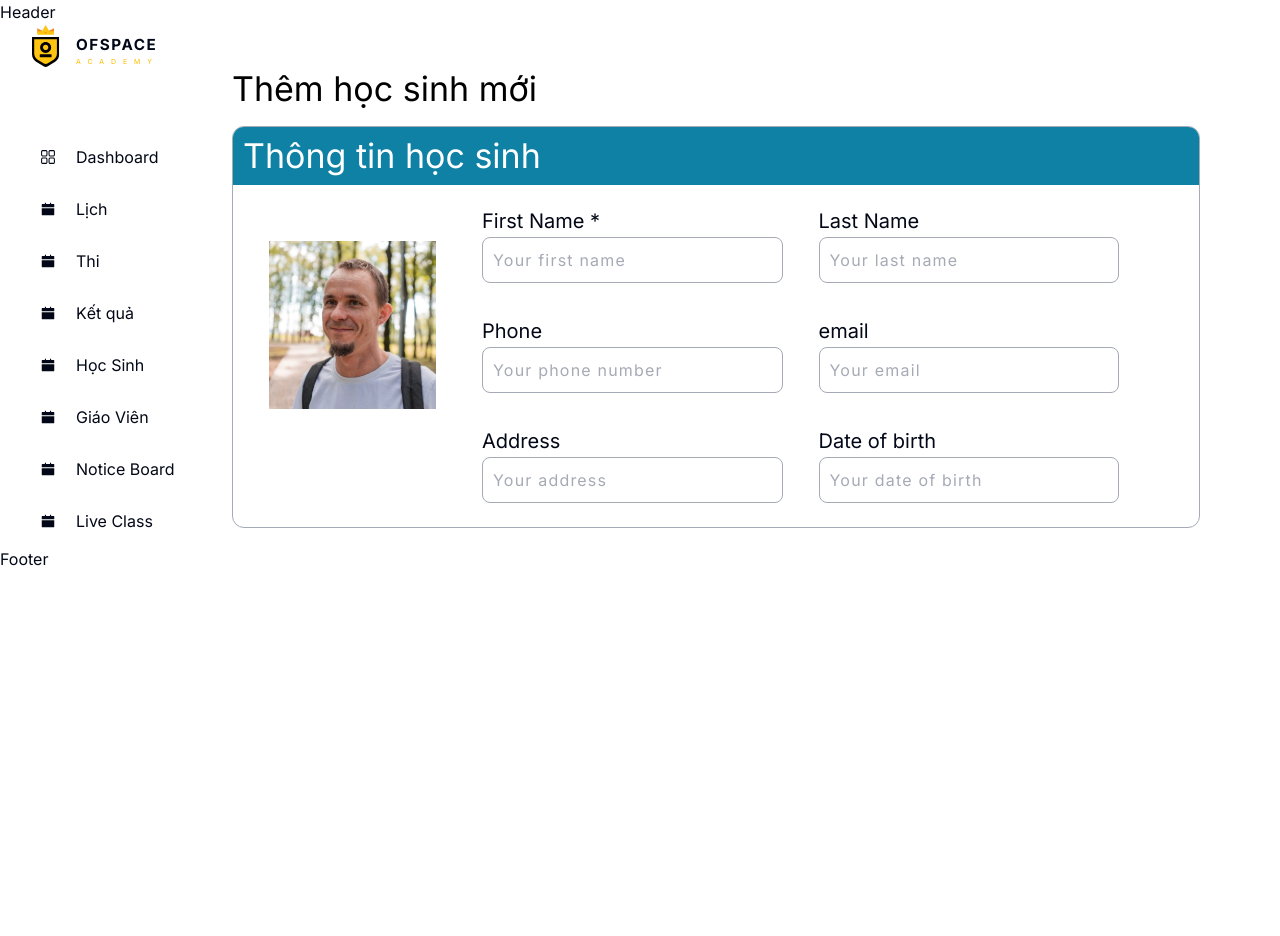
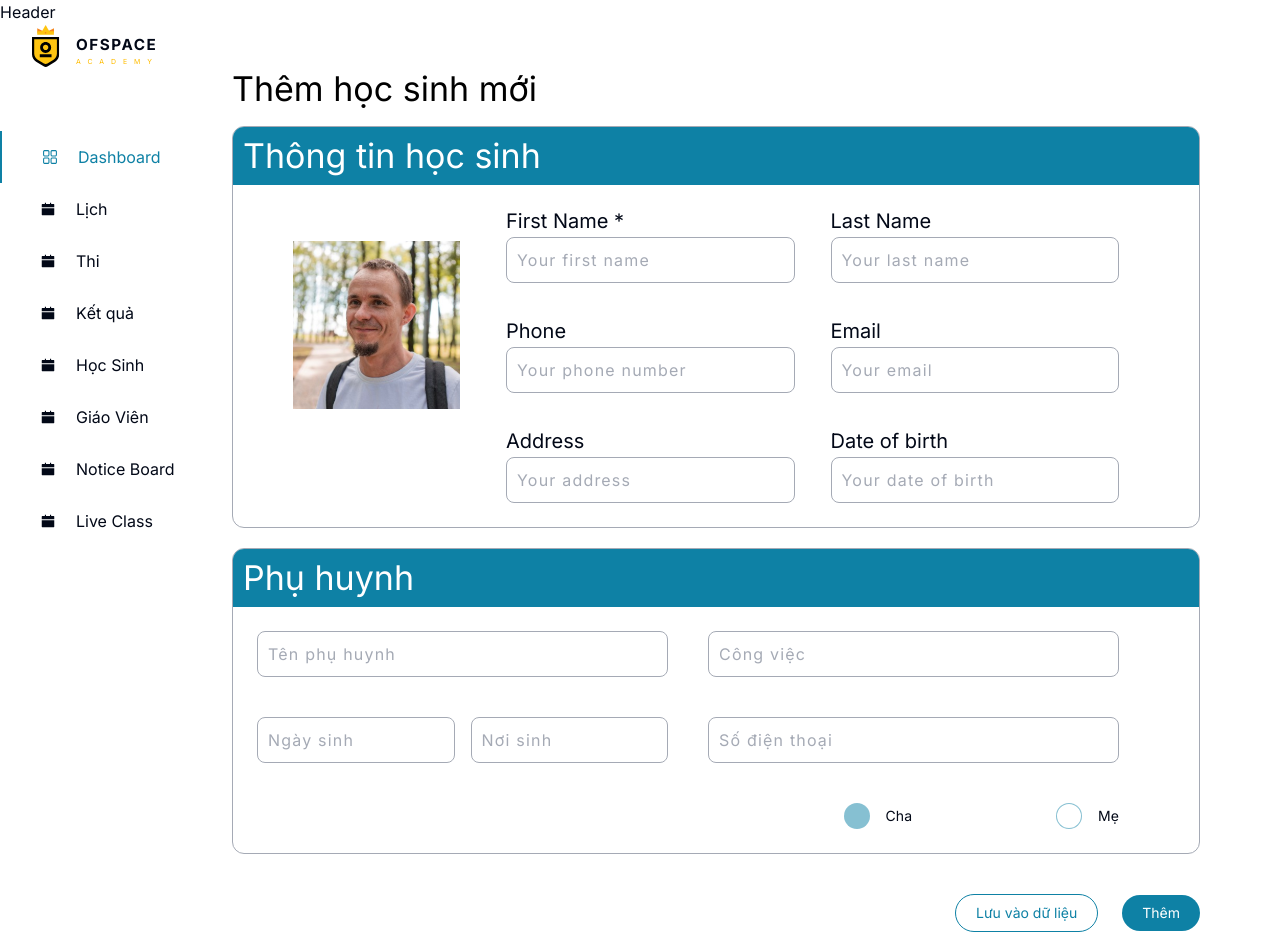
Before and after one commit to codeclubvn/School-Fe, a Next.js app: page /dashboard in a window 1280 px wide. Shown: the top 936 px of the page. Before the commit the page ends 800 px from the top, so only its background shows below. Built offline with nearby package versions, Linux system fonts and the light colour scheme.

Commit message:
feat: customize input radio

```diff
--- a/src/app/(manager)/dashboard/page.tsx
+++ b/src/app/(manager)/dashboard/page.tsx
@@ -2,12 +2,53 @@
 
 import Image from 'next/image';
 
+import { useState } from 'react';
+
 import InfoForm from '@/components/manager/InfoForm';
 import TopCollection from '@/components/manager/TopCollection';
-import { Button, buttonVariants } from '@/components/ui/button';
 import Input from '@/components/ui/customize/Input';
+import Radio from '@/components/ui/customize/Radio';
+
+interface StudentInfoProps {
+  firstName: string;
+  lastName: string;
+  phone: string;
+  email: string;
+  address: string;
+}
+
+enum ParentType {
+  DAD = 'dad',
+  MOM = 'mom',
+}
+
+interface ParentInfoProps {
+  type?: ParentType;
+}
 
 const Dashboard = () => {
+  const [studentInfo, setStudentInfo] = useState<StudentInfoProps>({
+    firstName: '',
+    lastName: '',
+    phone: '',
+    email: '',
+    address: '',
+  });
+
+  const [parentInfo, setParentInfo] = useState<ParentInfoProps>({
+    type: ParentType.DAD,
+  });
+
+  const handleUpdateInfoStudent = ({
+    field,
+    val,
+  }: {
+    field: 'firstName' | 'lastName' | 'phone' | 'email' | 'address';
+    val: string;
+  }) => {
+    setStudentInfo({ ...studentInfo, [field]: val });
+  };
+
   return (
     <div className="pt-12 pr-20">
       <TopCollection title="Thêm học sinh mới" />
@@ -22,16 +63,76 @@ const Dashboard = () => {
               className="w-auto h-auto object-contain"
             />
           </div>
-          <div className="grid-cols-2 grid gap-9 flex-1 pr-20">
-            <Input label="First Name *" placeholder="Your first name" />
-            <Input label="Last Name" placeholder="Your last name" />
-            <Input label="Phone" placeholder="Your phone number" />
-            <Input label="email" placeholder="Your email" />
-            <Input label="Address" placeholder="Your address" />
+          <div className="grid-cols-2 grid gap-9 flex-1">
+            <Input
+              value={studentInfo.firstName}
+              onChange={(val) => handleUpdateInfoStudent({ field: 'firstName', val })}
+              label="First Name *"
+              placeholder="Your first name"
+            />
+            <Input
+              value={studentInfo.lastName}
+              onChange={(val) => handleUpdateInfoStudent({ field: 'lastName', val })}
+              label="Last Name"
+              placeholder="Your last name"
+            />
+            <Input
+              value={studentInfo.phone}
+              onChange={(val) => handleUpdateInfoStudent({ field: 'phone', val })}
+              label="Phone"
+              placeholder="Your phone number"
+            />
+            <Input
+              value={studentInfo.email}
+              onChange={(val) => handleUpdateInfoStudent({ field: 'email', val })}
+              label="Email"
+              placeholder="Your email"
+            />
+            <Input
+              value={studentInfo.address}
+              onChange={(val) => handleUpdateInfoStudent({ field: 'address', val })}
+              label="Address"
+              placeholder="Your address"
+            />
             <Input label="Date of birth" placeholder="Your date of birth" />
           </div>
         </div>
       </InfoForm>
+
+      <InfoForm title="Phụ huynh" className="mt-5">
+        <div className="grid grid-cols-2 gap-10">
+          <Input placeholder="Tên phụ huynh" />
+          <Input placeholder="Công việc" />
+          <div className="grid grid-cols-2 gap-4">
+            <Input placeholder="Ngày sinh" />
+            <Input placeholder="Nơi sinh" />
+          </div>
+          <Input placeholder="Số điện thoại" />
+          <div className="col-span-2 w-full flex justify-end gap-36">
+            <Radio
+              label="Cha"
+              checked={parentInfo.type === ParentType.DAD}
+              value={ParentType.DAD}
+              onClick={(val) => setParentInfo({ type: val as ParentType })}
+            />
+            <Radio
+              label="Mẹ"
+              checked={parentInfo.type === ParentType.MOM}
+              value={ParentType.MOM}
+              onClick={(val) => setParentInfo({ type: val as ParentType })}
+            />
+          </div>
+        </div>
+      </InfoForm>
+
+      <div className="mt-10 flex items-center justify-end gap-6">
+        <button className="border border-[#0E81A5] rounded-[40px] text-[#0E81A5] text-sm py-2 px-5">
+          Lưu vào dữ liệu
+        </button>
+        <button className="bg-[#0E81A5] rounded-[40px] text-white text-sm py-2 px-5">
+          Thêm
+        </button>
+      </div>
     </div>
   );
 };
--- a/src/components/layout/MainLayout.tsx
+++ b/src/components/layout/MainLayout.tsx
@@ -3,7 +3,7 @@ import Header from './Header';
 
 const MainLayout = ({ children }: { children: React.ReactNode }) => {
   return (
-    <main className="min-h-screen">
+    <main className="min-h-screen ">
       <Header />
       {children}
       <Footer />
--- a/src/components/manager/InfoForm.tsx
+++ b/src/components/manager/InfoForm.tsx
@@ -13,7 +13,7 @@ const InfoForm = ({ title, children, className }: InfoFormProps) => {
       <div className="bg-[#0E81A5] w-full">
         <h2 className=" text-[34px] leading-[34px] px-2.5 py-3 text-white">{title}</h2>
       </div>
-      <div className="w-full py-6">{children}</div>
+      <div className="w-full p-6 pr-20">{children}</div>
     </div>
   );
 };
--- a/src/components/manager/ManagerSidebar.tsx
+++ b/src/components/manager/ManagerSidebar.tsx
@@ -11,7 +11,7 @@ const ManagerSidebar = () => {
   const menu = [
     {
       name: 'Dashboard',
-      href: '/add-student',
+      href: '/dashboard',
       icon: <RxDashboard />,
     },
     {
--- /dev/null
+++ b/src/components/ui/customize/Radio/index.tsx
@@ -0,0 +1,38 @@
+import { useEffect, useState } from 'react';
+
+interface RadioProps {
+  label: string;
+  checked: boolean;
+  onClick?: (val: string | undefined) => void;
+  value: string | undefined;
+}
+
+const Radio = ({ label, checked, onClick, value }: RadioProps) => {
+  const [currentCheck, setCurrentCheck] = useState<boolean>(checked);
+  useEffect(() => {
+    setCurrentCheck(checked);
+  }, [checked]);
+
+  const handleClick = () => {
+    if (currentCheck) {
+      onClick && onClick(undefined);
+      setCurrentCheck(false);
+      return;
+    }
+    onClick && onClick(value);
+    setCurrentCheck(true);
+  };
+  return (
+    <div className="inline-flex items-center justify-start gap-4">
+      <div
+        className={`w-[26px] h-[26px] rounded-full cursor-pointer ${
+          currentCheck ? 'bg-[#0E81A5]/[0.5]' : 'bg-white border border-[#0E81A5]/[0.5]'
+        }`}
+        onClick={handleClick}
+      />
+      <p className="text-sm tracking-[0.057px]">{label}</p>
+    </div>
+  );
+};
+
+export default Radio;
```
